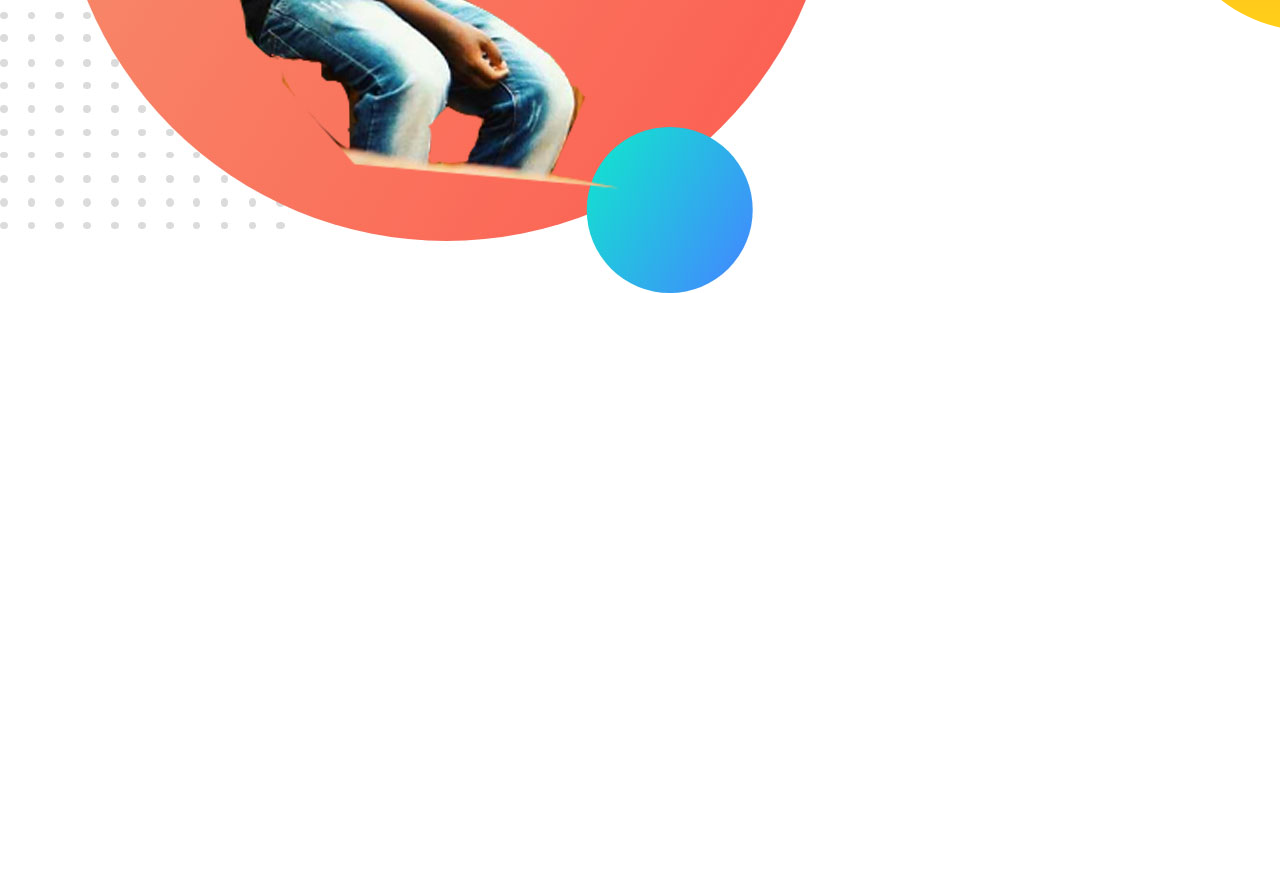
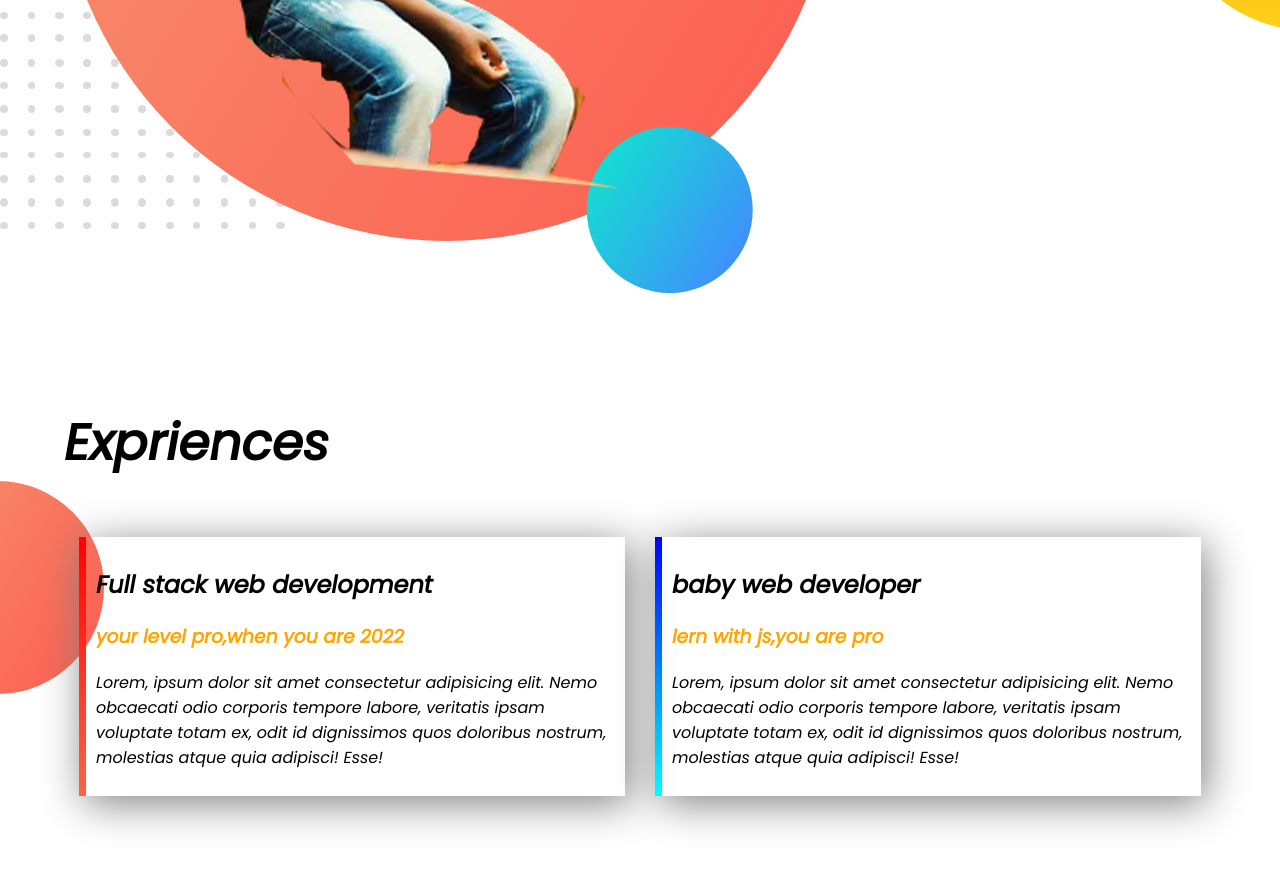
Before and after one commit to Ronjonr/professional-portfolio, a plain HTML site: page index.html in a window 1280 px wide. Shown: the part 1857-2732 px from the top of the page. Before the commit the page ends 2157 px from the top, so only its background shows below. Drawn offline with Linux system fonts and the light colour scheme; a web font is replaced by a local one.

Commit message:
experience area send

```diff
--- a/index.html
+++ b/index.html
@@ -33,7 +33,7 @@
          <img src="images/dream.jpg" alt="dream backround photo">
         </div>
 
-        <div class=" dream area part">
+        <div class=" dream-area-part">
 
             <h1>I Have Dream</h1>
             <h2>became a web developer</h2>
@@ -45,5 +45,22 @@
 
     </section>
 
+    <section id="exprience-area">
+        <h1>Expriences</h1>
+        <div class="exprince-area-part">
+            <div id="full-stack">
+                <h2>Full stack web development</h2>
+                <h3>your level pro,when you are 2022</h3>
+                 <p>Lorem, ipsum dolor sit amet consectetur adipisicing elit. Nemo obcaecati odio corporis tempore labore, veritatis ipsam voluptate totam ex, odit id dignissimos quos doloribus nostrum, molestias atque quia adipisci! Esse!</p>
+              </div>
+               <div id="baby-web">
+                 <h2>baby web developer</h2>
+                 <h3>lern with js,you are pro</h3>
+                 <p>Lorem, ipsum dolor sit amet consectetur adipisicing elit. Nemo obcaecati odio corporis tempore labore, veritatis ipsam voluptate totam ex, odit id dignissimos quos doloribus nostrum, molestias atque quia adipisci! Esse!</p>
+         </div>
+        </div>
+
+    </section>
+
 </body>
 </html>
--- a/style.css
+++ b/style.css
@@ -43,3 +43,35 @@ h1{
 .dream-area-part img{
     width: 100%;
 }
+#exprience-area{
+  background-image: url(images/exp-bg.png);
+  background-repeat: no-repeat;
+  background-position:left ;
+  padding: 5%;
+}
+
+
+.exprince-area-part{
+    display: flex;
+}
+.exprince-area-part h3{
+     color: orange;
+}
+.exprince-area-part div{
+    box-shadow: 5px 7px 40px gray;
+    height: 100%;
+    margin: 15px;
+}
+#full-stack{
+    border-left: 7px solid;
+    border-image: linear-gradient(180deg,red,tomato);
+    border-image-slice: 1;
+    padding: 10px;
+
+}
+#baby-web{
+    border-left: 7px solid;
+    border-image: linear-gradient(180deg,blue,cyan);
+    border-image-slice: 1;
+    padding: 10px;
+}
```
